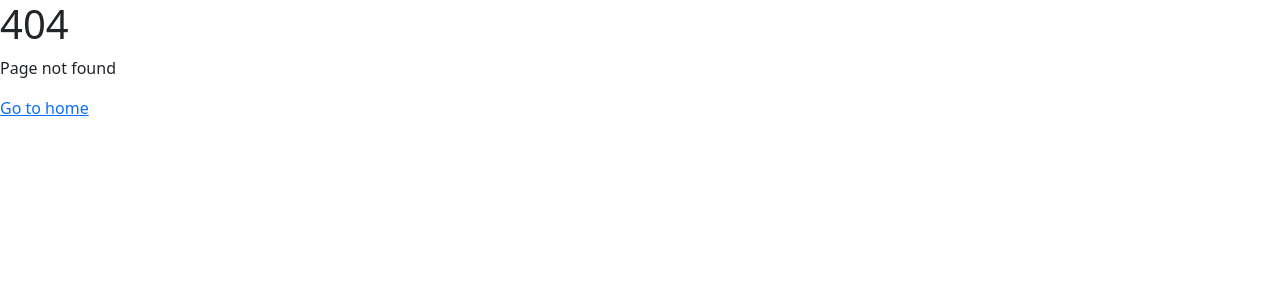
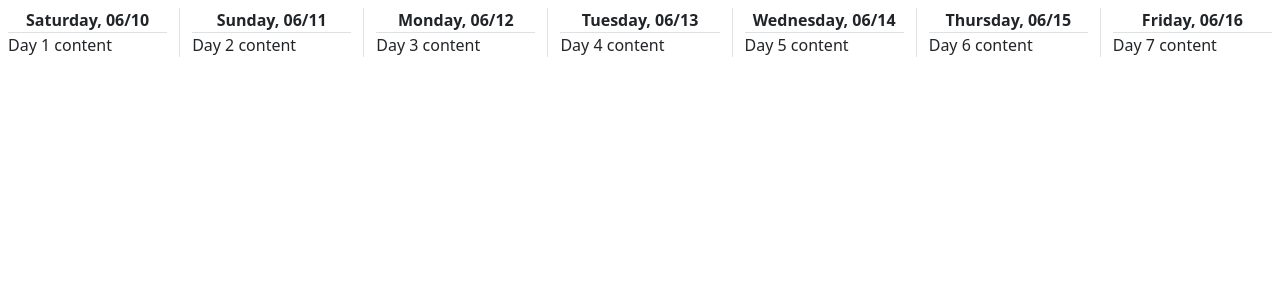
Before and after one commit to DonRobo/meal-planner, a React (Create React App) app in the folder frontend/: page /planner in a window 1280 px wide. Before the commit this address had no page. Shown: the top 300 px of the page. Built offline with nearby package versions, Linux system fonts and the light colour scheme.

Commit message:
Calendar component

```diff
--- a/frontend/package.json
+++ b/frontend/package.json
@@ -6,11 +6,13 @@
   "dependencies": {
     "@babel/plugin-proposal-private-property-in-object": "^7.21.10",
     "@types/jest": "^27.0.1",
+    "@types/luxon": "^3.3.0",
     "@types/node": "^16.7.13",
     "@types/react": "^18.0.0",
     "@types/react-dom": "^18.0.0",
     "bootstrap": "^5.2.3",
     "http-client": "^4.3.1",
+    "luxon": "^3.3.0",
     "react": "^18.2.0",
     "react-bootstrap": "^2.7.4",
     "react-dom": "^18.2.0",
--- a/frontend/src/App.tsx
+++ b/frontend/src/App.tsx
@@ -3,12 +3,14 @@ import './App.css';
 import {Link, Route, Routes} from "react-router-dom";
 import {RecipeList} from "./recipes/RecipeList";
 import DisplayRecipe from "./recipes/DisplayRecipe";
+import MealPlanner from "./planner/MealPlanner";
 
 function Home(): JSX.Element {
     return <div>
         <h2>Links</h2>
         <ul>
             <li><Link to="/recipes">Recipes</Link></li>
+            <li><Link to="/planner">Meal Planner</Link></li>
         </ul>
     </div>;
 }
@@ -19,6 +21,8 @@ function App() {
                 <Route path="/" element={<Home/>}/>
                 <Route path="/recipes" element={<RecipeList/>}/>
                 <Route path="/recipes/:id" element={<DisplayRecipe/>}/>
+
+                <Route path="/planner" element={<MealPlanner/>}/>
 
                 <Route path="*" element={<div>
                     <h1>404</h1>
--- /dev/null
+++ b/frontend/src/lib/RCalendar.css
@@ -0,0 +1,13 @@
+.calendar {
+    padding: 0.5rem;
+}
+
+.calendar .col:not(:first-child) {
+    border-left: 1px solid #e0e0e0;
+}
+
+.calendar-header {
+    font-weight: bold;
+    text-align: center;
+    border-bottom: 1px solid #e0e0e0;
+}
--- /dev/null
+++ b/frontend/src/lib/RCalendar.tsx
@@ -0,0 +1,36 @@
+import React from "react";
+import {DateTime} from "luxon";
+import {Col, Row} from "react-bootstrap";
+
+import "./RCalendar.css";
+
+interface RCalendarProps {
+    start: DateTime;
+    days: number;
+    children: React.ReactNode;
+}
+
+const RCalendar: React.FC<RCalendarProps> = (props) => {
+    const childrenArray = React.Children.toArray(props.children);
+
+    return (
+        <Row className="calendar">
+            {
+                Array.from(Array(props.days).keys()).map((i) => {
+                    return <Col key={i}>
+                        <div className="calendar-header">{props.start.plus({days: i}).toLocaleString({
+                            weekday: "long",
+                            day: "2-digit",
+                            month: "2-digit"
+                        })}</div>
+                        <div>
+                            {childrenArray[i]}
+                        </div>
+                    </Col>
+                })
+            }
+        </Row>
+    );
+}
+
+export default RCalendar;
--- /dev/null
+++ b/frontend/src/planner/MealPlanner.tsx
@@ -0,0 +1,21 @@
+import React from "react";
+import RCalendar from "../lib/RCalendar";
+import {DateTime} from "luxon";
+
+const MealPlanner: React.FC = () => {
+    return (
+        <div>
+            <RCalendar start={DateTime.now()} days={7}>
+                <div>Day 1 content</div>
+                <div>Day 2 content</div>
+                <div>Day 3 content</div>
+                <div>Day 4 content</div>
+                <div>Day 5 content</div>
+                <div>Day 6 content</div>
+                <div>Day 7 content</div>
+            </RCalendar>
+        </div>
+    );
+}
+
+export default MealPlanner;
```
Also changed, not shown: 1 other file (tests, documents, lock files or other folders).
